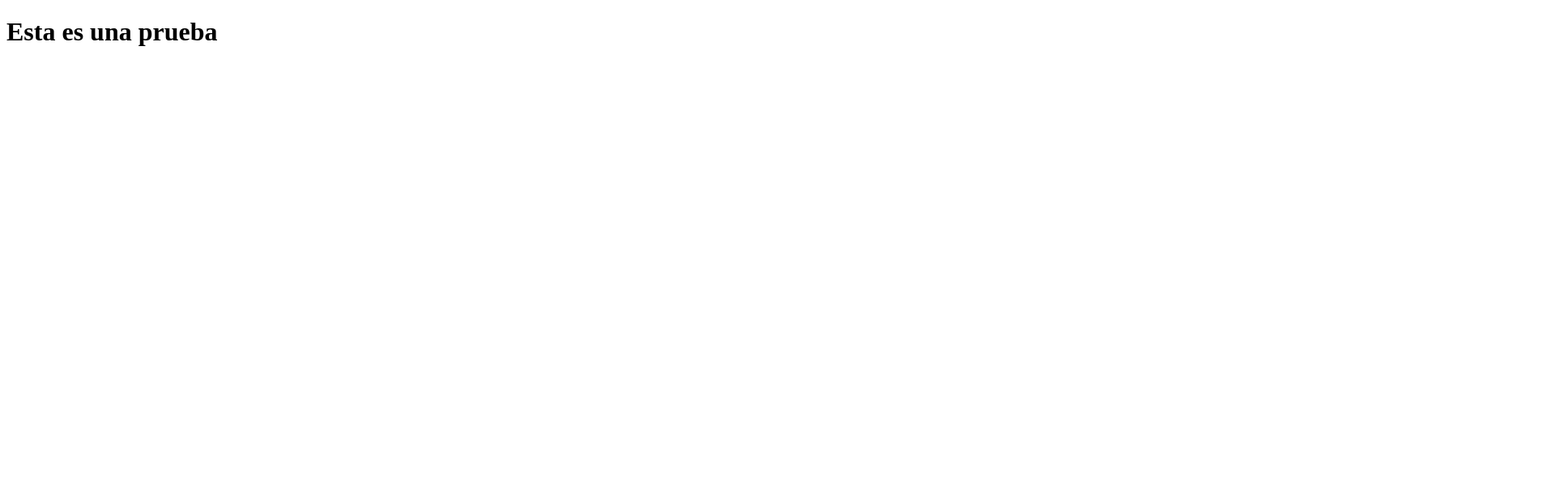
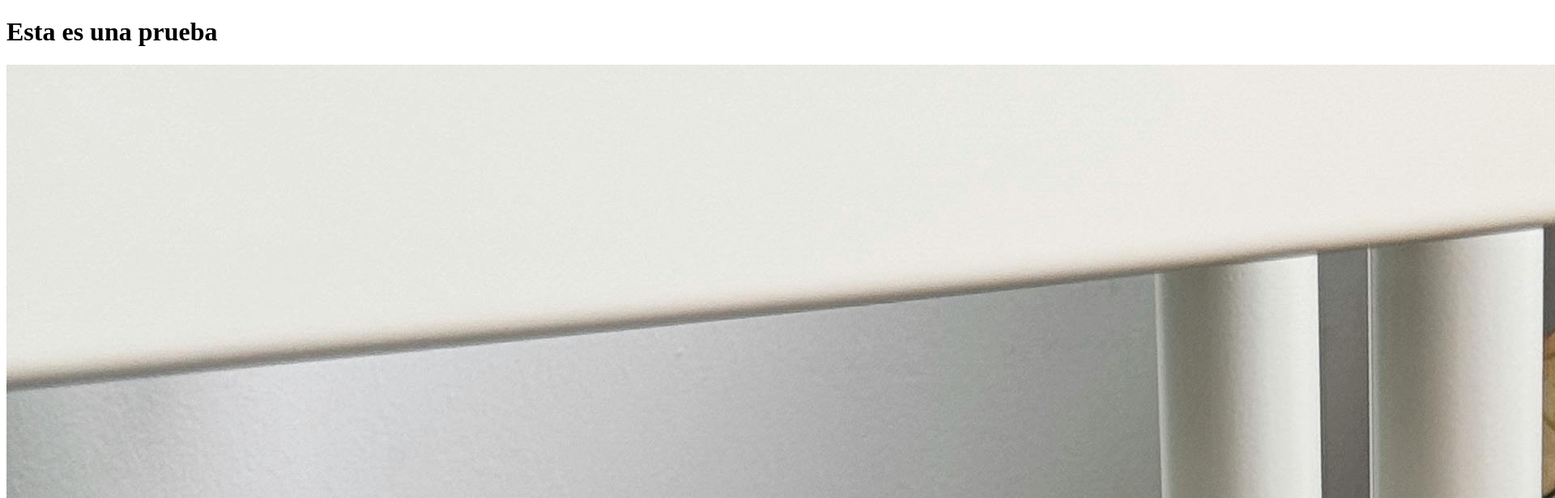
Before and after one commit to Alejandro3928/Evidencia1, a plain HTML site: page index.html in a window 1280 px wide. Shown: the top 616 px of the page at 81% size, 1920 px wide, since content can reach past the window. Drawn offline with Linux system fonts and the light colour scheme.

Commit message:
pagina actualizada

```diff
--- a/index.html
+++ b/index.html
@@ -7,5 +7,6 @@
     </head>
     <body>
         <h1> Esta es una prueba </h1>
+        <img src="imagen1.jpg" alt="Un gato gris en un mueble">
     </body>
 </html>
```
